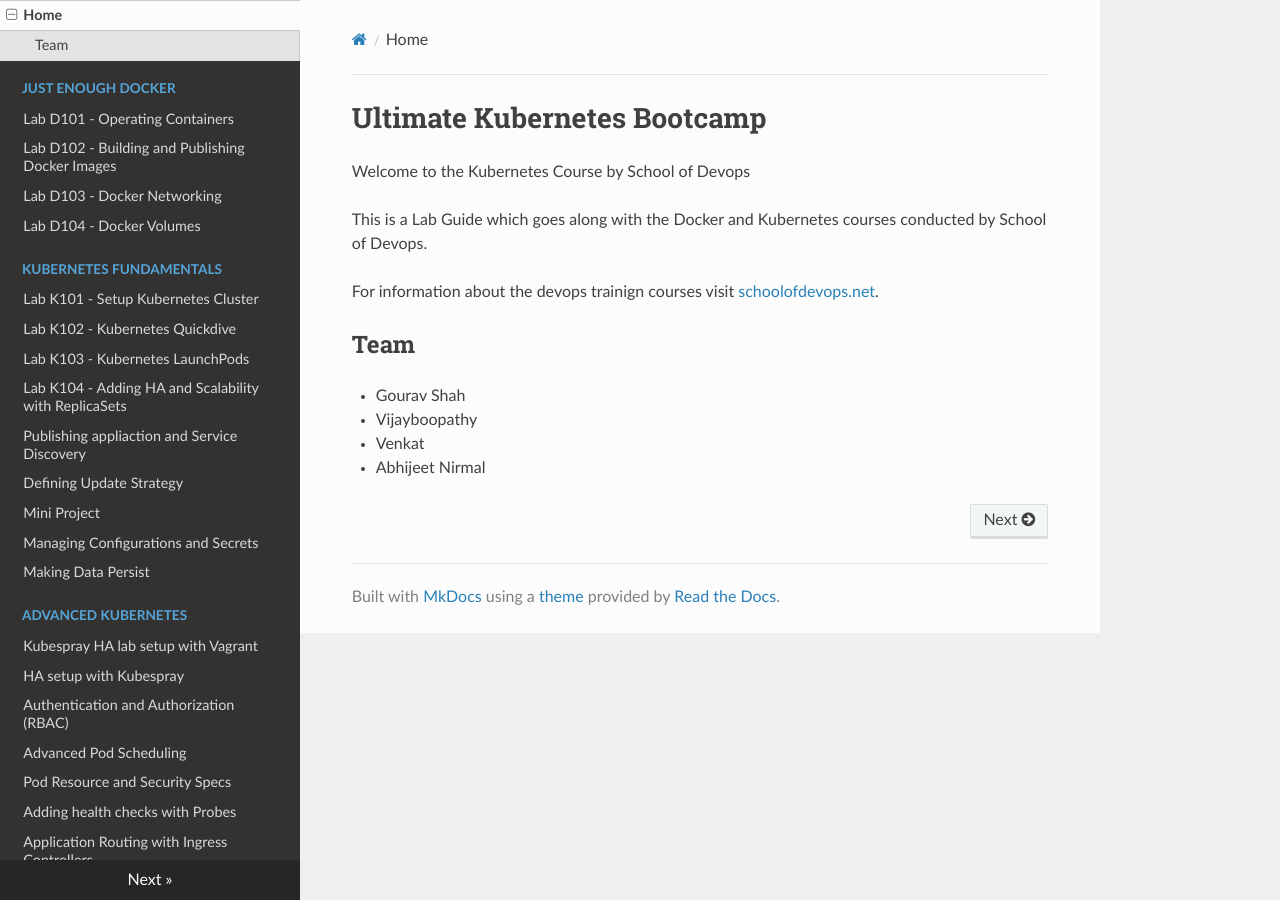
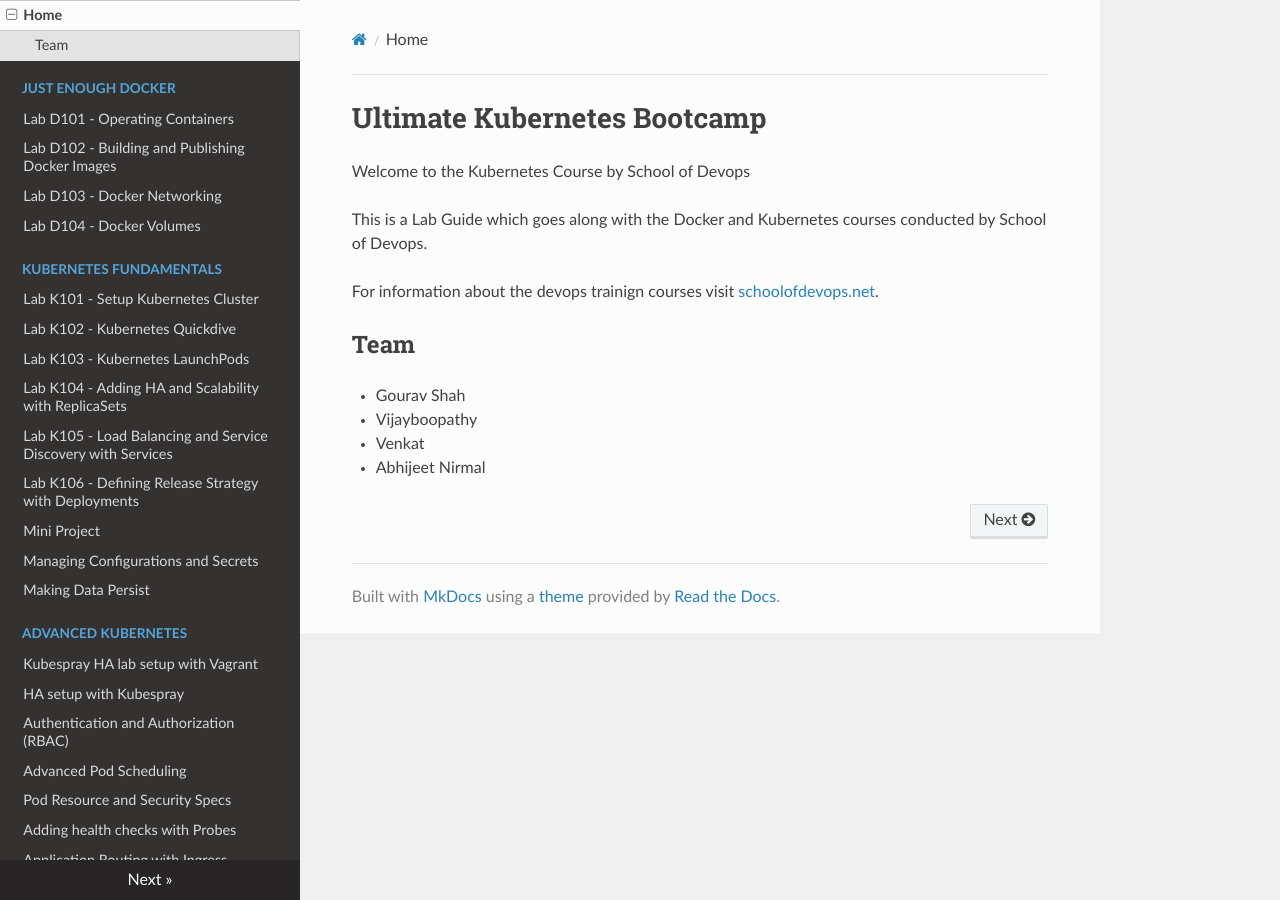
Before and after one commit to schoolofdevops/kubernetes-labguide, an MkDocs documentation site: the page built from chapters/index.md, in a window 1280 px wide. Built offline with MkDocs 1.6.1, drawn with Linux system fonts in a browser that asks for light colours; nearby versions of some CDN libraries; old or Windows-style settings are respelled for this version of MkDocs.

Commit message:
updated mkdocs index with deployment svc labs

```diff
--- a/mkdocs.yml
+++ b/mkdocs.yml
@@ -11,8 +11,8 @@ pages:
      - Lab K102 - Kubernetes Quickdive: "quickdive.md"
      - Lab K103 - Kubernetes LaunchPods: "5-vote-deploying_pods.md"
      - Lab K104 - Adding HA and Scalability with ReplicaSets: "replication.md"
-     - Publishing appliaction and Service Discovery: "7-vote-exposing_app_with_service.md"
-     - Defining Update Strategy: "6-vote-kubernetes_deployment.md"
+     - Lab K105 - Load Balancing and Service Discovery with Services: "7-vote-exposing_app_with_service.md"
+     - Lab K106 - Defining Release Strategy with Deployments: "6-vote-kubernetes_deployment.md"
      - Mini Project: "11_deploying_sample_app.md"
      - Managing Configurations and Secrets: "9-vote-configmaps_and_secrets.md"
      - Making Data Persist: "vote-persistent-volumes.md"
```
